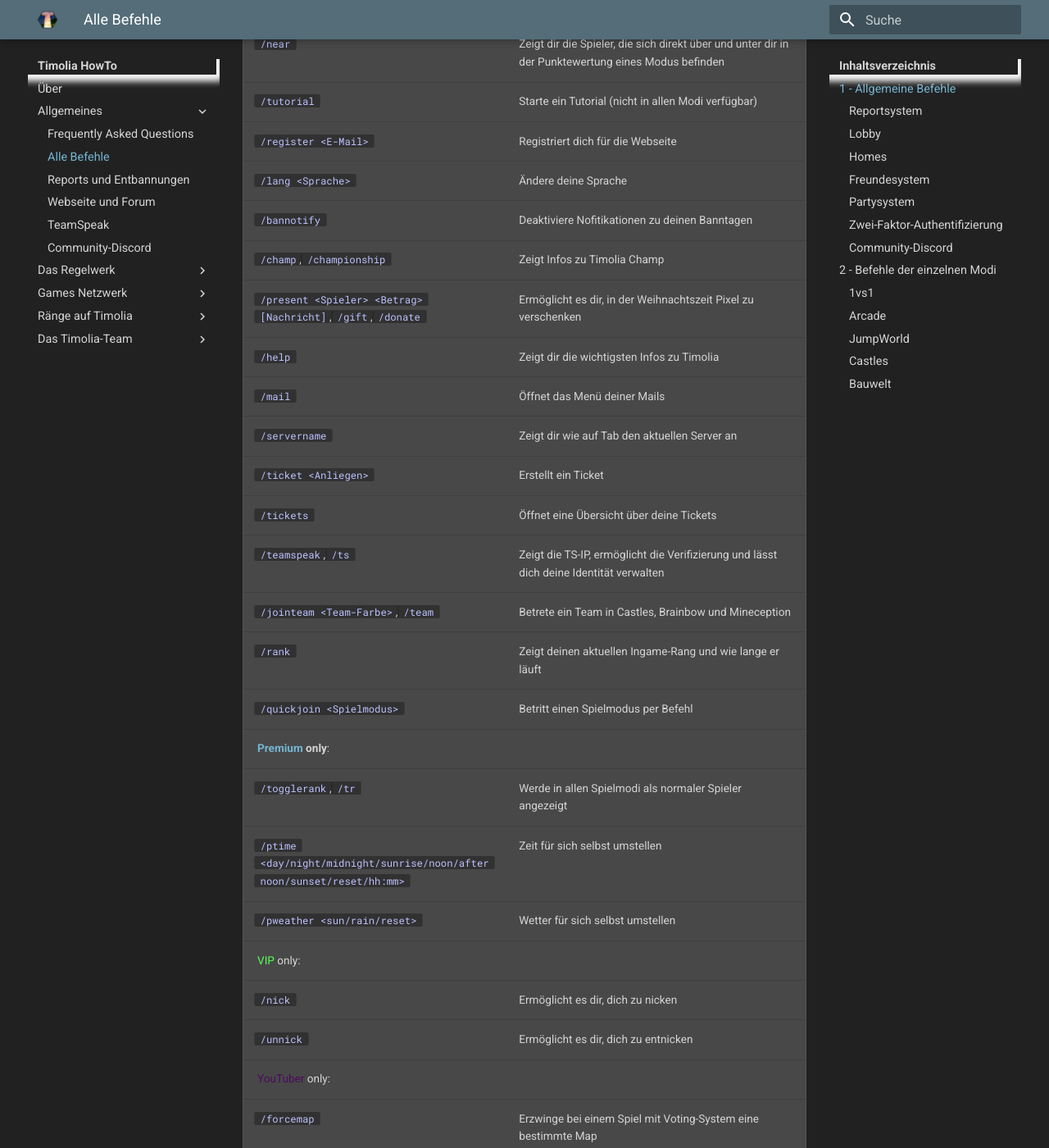
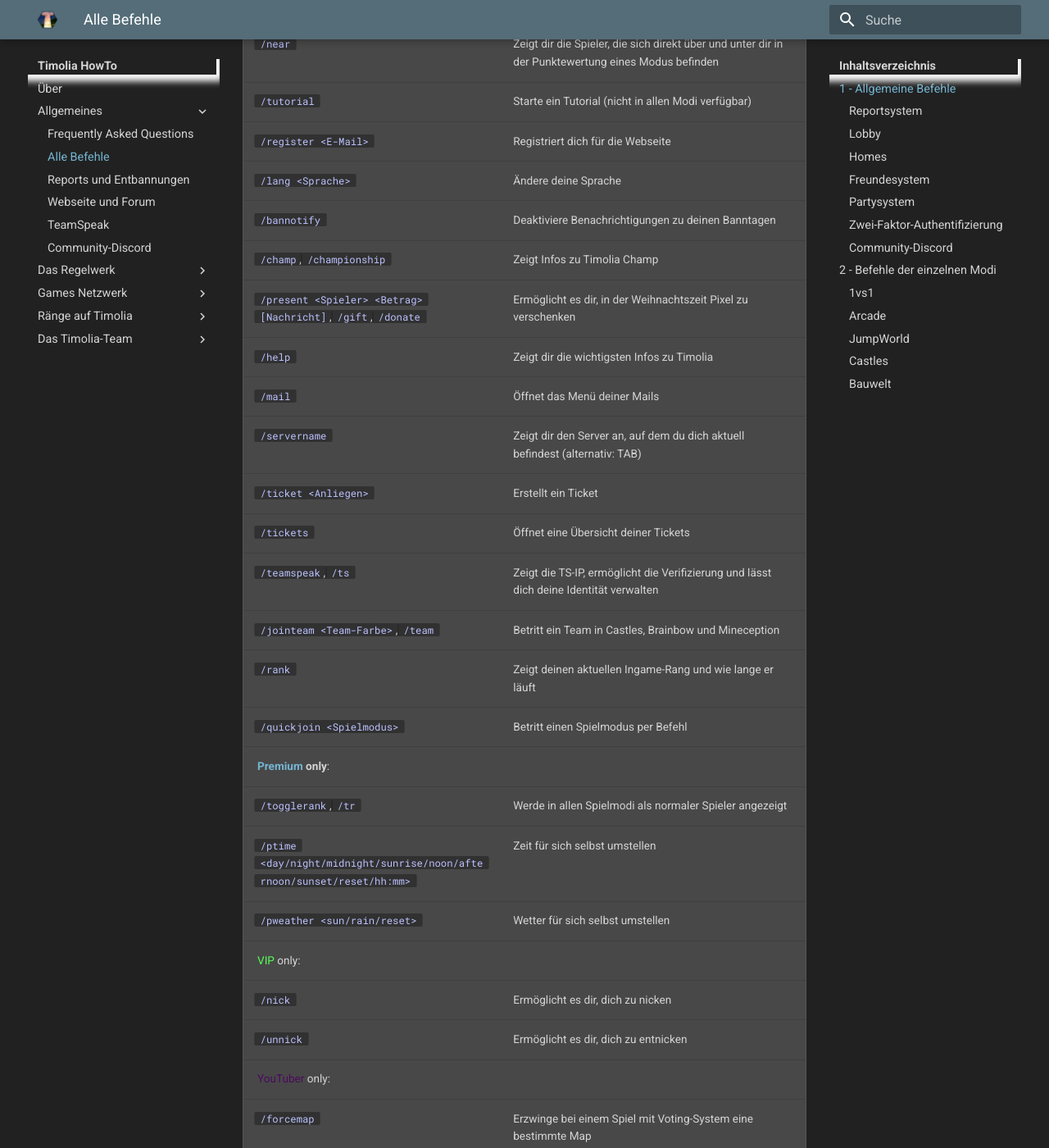
Before and after one commit to TimoliaDE/HowTo, an MkDocs documentation site: the page built from docs/commands.md, in a window 1280 px wide and 1400 px high, scrolled down 838 px. Shown: the whole window at 82% size. Built offline with MkDocs 1.6.1 and Material for MkDocs 9.7.7, drawn with Linux system fonts in a browser that asks for light colours; old or Windows-style settings are respelled for this version of MkDocs; some of the changed text lies outside the part shown.

Commit message:
fix typos

```diff
--- a/docs/commands.md
+++ b/docs/commands.md
@@ -19,16 +19,16 @@ Diese Befehle sind global nutzbar und stehen dir jederzeit zur Verfügung.
 | `/tutorial`                     | Starte ein Tutorial (nicht in allen Modi verfügbar) |
 | `/register <E-Mail>`            | Registriert dich für die Webseite |
 | `/lang <Sprache>`               | Ändere deine Sprache |
-| `/bannotify`                    | Deaktiviere Nofitikationen zu deinen Banntagen |
+| `/bannotify`                    | Deaktiviere Benachrichtigungen zu deinen Banntagen |
 | `/champ`, `/championship`       | Zeigt Infos zu Timolia Champ |
 | `/present <Spieler> <Betrag> [Nachricht]`, `/gift`, `/donate` | Ermöglicht es dir, in der Weihnachtszeit Pixel zu verschenken |
 | `/help`                         | Zeigt dir die wichtigsten Infos zu Timolia |
 | `/mail`                         | Öffnet das Menü deiner Mails |
-| `/servername`                   | Zeigt dir wie auf Tab den aktuellen Server an |
+| `/servername`                   | Zeigt dir den Server an, auf dem du dich aktuell befindest (alternativ: TAB) |
 | `/ticket <Anliegen>`            | Erstellt ein Ticket |
-| `/tickets`                      | Öffnet eine Übersicht über deine Tickets |
+| `/tickets`                      | Öffnet eine Übersicht deiner Tickets |
 | `/teamspeak`, `/ts`             | Zeigt die TS-IP, ermöglicht die Verifizierung und lässt dich deine Identität verwalten |
-| `/jointeam <Team-Farbe>`, `/team`| Betrete ein Team in Castles, Brainbow und Mineception |
+| `/jointeam <Team-Farbe>`, `/team`| Betritt ein Team in Castles, Brainbow und Mineception |
 | `/rank`                         | Zeigt deinen aktuellen Ingame-Rang und wie lange er läuft |
 | `/quickjoin <Spielmodus>`       | Betritt einen Spielmodus per Befehl |
 **[Premium](/ranks/premium/) only**:
@@ -192,7 +192,7 @@ Der <strong>Timolia Bot</strong> verfügt über mehrere Commands, die ausgeführ
 | ------ | -------- |
 | `/rot`                          | Zeigt die Spielrotation |
 | `/last`                         | Zeigt die zuletzt gespielten Spiele |
-| `/join <Spieler>`               | Betrete ein öffentliches Turnier |
+| `/join <Spieler>`               | Betritt ein öffentliches Turnier |
 | `/leave`                        | Verlasse ein Turnier |
 **[Premium](/ranks/premium/) only**:
 | `/create`                       | Erstellt ein Turnier |
@@ -202,7 +202,7 @@ Der <strong>Timolia Bot</strong> verfügt über mehrere Commands, die ausgeführ
 
 | Befehl | Funktion |
 | ------ | -------- |
-| `/enter <ID>`, `/e <ID>`        | Betrete ein bestimmtes Jump 'n' Run |
+| `/enter <ID>`, `/e <ID>`        | Betritt ein bestimmtes Jump 'n' Run |
 | `/leave`, `/l`                  | Verlässt das aktuelle Jump 'n' Run |
 | `/setstart`                     | Setzt den Startpunkt deines Jump 'n' Runs |
 | `/checkpoint`, `/fall`, `/kill` | Teleportiert dich zurück zum letzten Checkpoint |
@@ -224,7 +224,7 @@ Der <strong>Timolia Bot</strong> verfügt über mehrere Commands, die ausgeführ
 | Befehl | Funktion |
 | ------ | -------- |
 | `/kill`                         | Tötet dich selbst |
-| `/jointeam <Team-Farbe>`, `/team` | Betrete ein Team |
+| `/jointeam <Team-Farbe>`, `/team` | Betritt ein Team |
 
 ### Bauwelt
 | Befehl | Funktion |
```
Also changed, not shown: other parts of docs/commands.md (+4 -4 lines), docs/faq.md (+3 -3 lines), docs/games/arcade.md (+1 -1 lines), docs/games/castles.md (+1 -1 lines), docs/games/jumpworld.md (+1 -1 lines).
